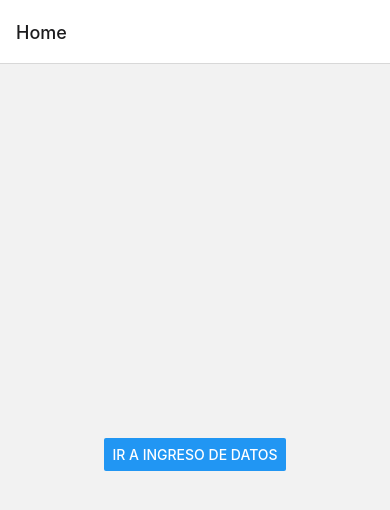
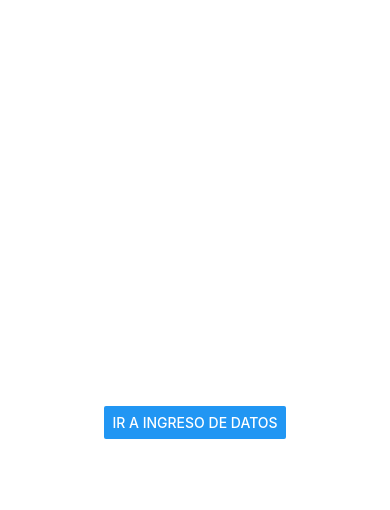
Before and after one commit to KarlaG56/TaskList, a React Native app: screen / in a window 390 px wide. Shown: the top 510 px of the page. Built offline with nearby package versions, Linux system fonts and the light colour scheme.

Commit message:
sin tasklist

```diff
--- a/App.tsx
+++ b/App.tsx
@@ -1,20 +1,10 @@
-import React from 'react';
-import { NavigationContainer } from '@react-navigation/native';
-import { createStackNavigator } from '@react-navigation/stack';
+import React from "react";
+import Navigation from "./Navigation";
 import HomeScreen from './src/TaskManager/Infrestructura/Vistas/HomeScreen';
-import InputScreen from './src/TaskManager/Infrestructura/Vistas/InputScreen';
 
-const Stack = createStackNavigator();
 
-function App() {
-  return (
-    <NavigationContainer>
-      <Stack.Navigator initialRouteName="Home">
-        <Stack.Screen name="Home" component={HomeScreen} />
-        <Stack.Screen name="Input" component={InputScreen} />
-      </Stack.Navigator>
-    </NavigationContainer>
+export default function App(){
+  return(
+    <HomeScreen navigation={undefined}/>
   );
 }
-
-export default App;
--- /dev/null
+++ b/Navigation.jsx
@@ -0,0 +1,26 @@
+import React from 'react';
+import { NavigationContainer } from '@react-navigation/native';
+import { createStackNavigator } from '@react-navigation/stack';
+import HomeScreen from './src/TaskManager/Infrestructura/Vistas/HomeScreen';
+import InputScreen from './src/TaskManager/Infrestructura/Vistas/InputScreen';
+
+const Stack = createStackNavigator();
+
+function App() {
+  return (
+    <NavigationContainer>
+      <Stack.Navigator initialRouteName="Home">
+        <Stack.Screen name="Home" component={HomeScreen} />
+        <Stack.Screen name="Input" component={InputScreen} />
+      </Stack.Navigator>
+    </NavigationContainer>
+  );
+}
+
+export default function Navigation(){
+    return(
+        <NavigationContainer>
+            <App />
+        </NavigationContainer>
+    )
+}
```
